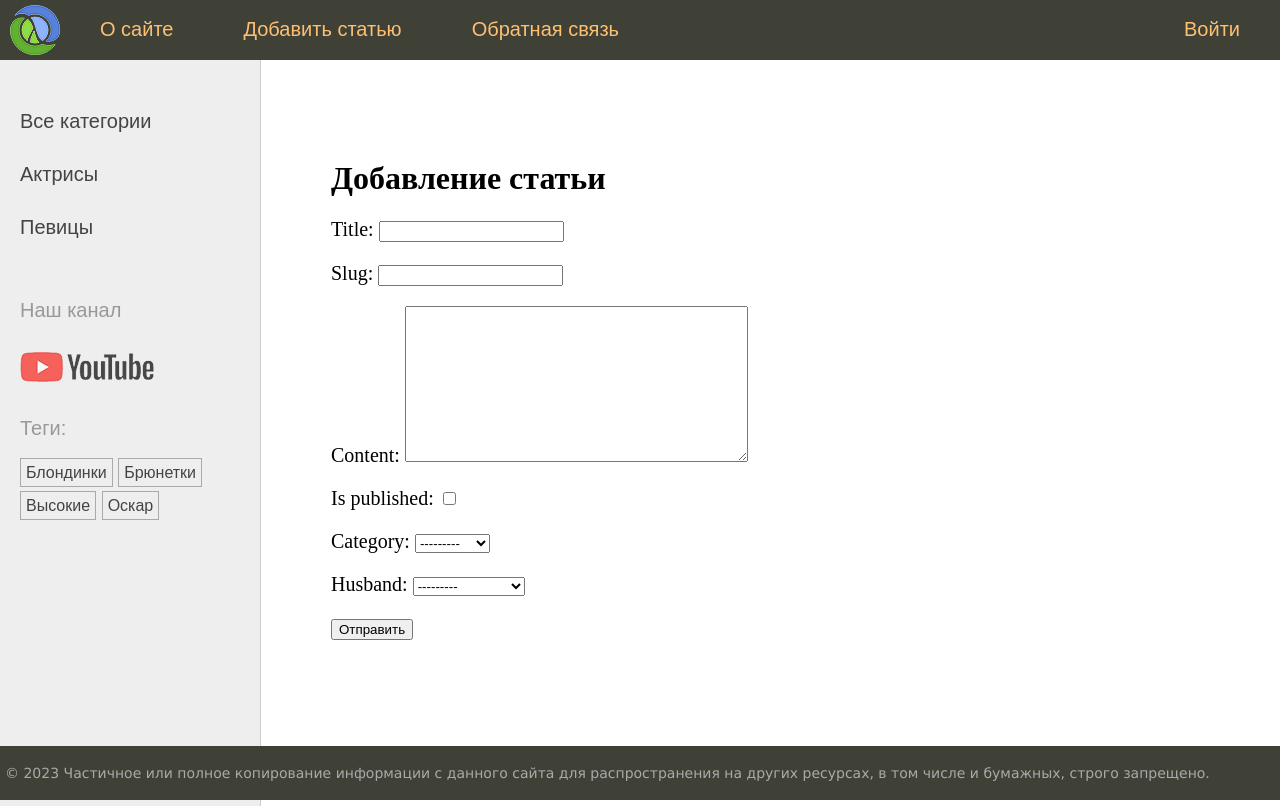
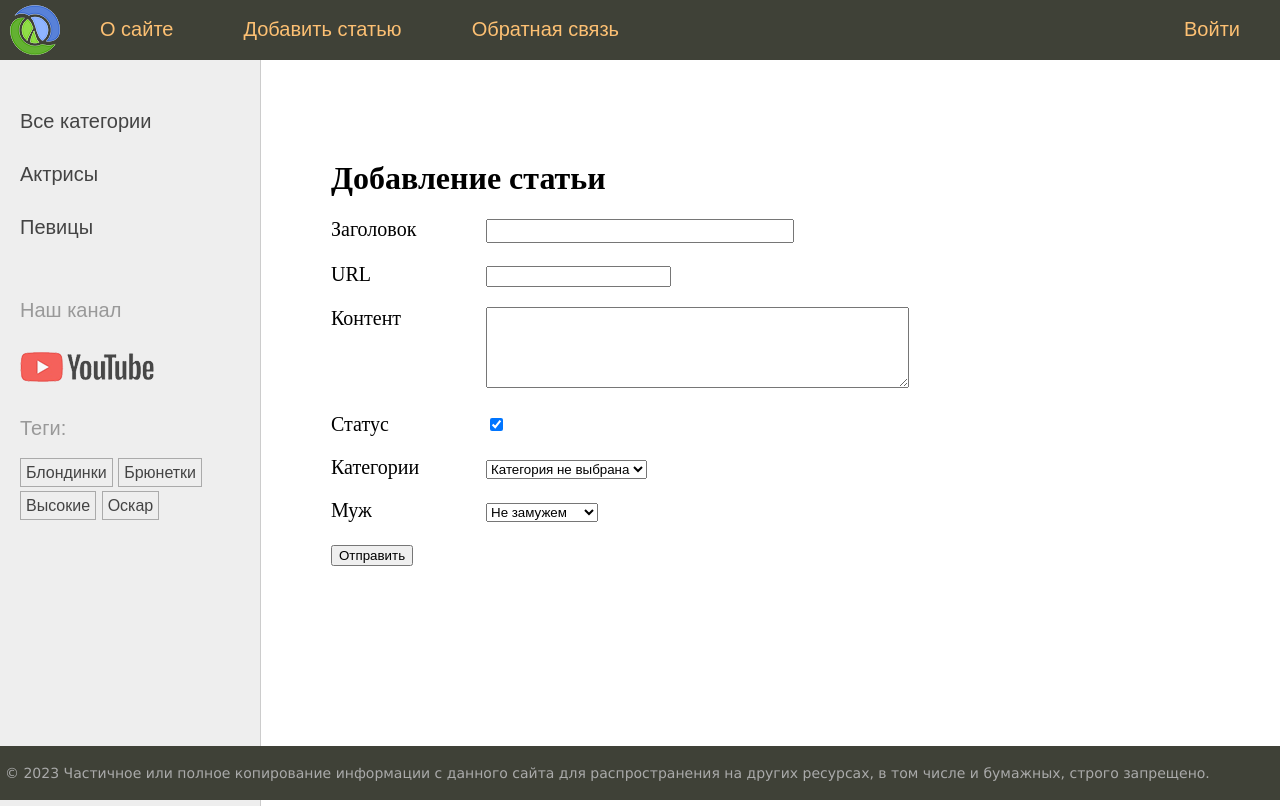
Before and after one commit to ShamaHamilton/sitewomen, a Django app: page /addpage/ in a window 1280 px wide. Run offline with Django 4.2, Linux system fonts and the light colour scheme; data comes from the database, SQL or seed files in the repository; both versions use the stored data as it was after the commit.

Commit message:
feat: Display form fields.

```diff
--- a/sitewomen/women/forms.py
+++ b/sitewomen/women/forms.py
@@ -2,10 +2,34 @@ from django import forms
 from .models import Category, Husband
 
 
-class AddPostForm(forms.Form):
-    title = forms.CharField(max_length=255)
-    slug = forms.SlugField(max_length=255)
-    content = forms.CharField(widget=forms.Textarea, required=False)
-    is_published = forms.BooleanField(required=False)
-    category = forms.ModelChoiceField(queryset=Category.objects.all())
-    husband = forms.ModelChoiceField(queryset=Husband.objects.all(), required=False)
+class AddPostForm(forms.Form):  # Форма, не связанная с моделью
+    title = forms.CharField(
+        max_length=255,
+        label='Заголовок',
+        widget=forms.TextInput(attrs={'class': 'form-input'})
+    )
+    slug = forms.SlugField(
+        max_length=255,
+        label='URL'
+    )
+    content = forms.CharField(
+        widget=forms.Textarea(attrs={'cols': 50, 'rows': 5}),
+        required=False,
+        label='Контент'
+    )
+    is_published = forms.BooleanField(
+        required=False,
+        initial=True,
+        label='Статус'
+    )
+    category = forms.ModelChoiceField(
+        queryset=Category.objects.all(),
+        empty_label='Категория не выбрана',
+        label='Категории'
+    )
+    husband = forms.ModelChoiceField(
+        queryset=Husband.objects.all(),
+        required=False,
+        empty_label='Не замужем',
+        label='Муж'
+    )
--- a/sitewomen/women/templates/women/addpage.html
+++ b/sitewomen/women/templates/women/addpage.html
@@ -4,7 +4,25 @@
 <h1>{{ title }}</h1>
 <form action="" method='POST'>
   {% csrf_token %}
-  {{ form.as_p }}
+
+  <div class='form-error'>{{ form.non_field_errors }}</div>
+
+  {% for field in form %}
+  <p>
+    <label class='form-label' for='{{ field.id_for_label }}'>{{ field.label }}</label>
+    {{ field }}
+  </p>
+  <div class='form-error'>{{ field.errors }}</div>
+  {% endfor %}
+
+  <!--
+    <p>
+    <label class='form-label' for='{{ form.title.id_for_label }}'>{{ form.title.label }}</label>
+    {{ form.title }}
+  </p>
+  <div class='form-error'>{{ form.title.errors }}</div>
+  -->
+
   <p><button type="submit">Отправить</button></p>
 </form>
 {% endblock %}
--- a/sitewomen/women/views.py
+++ b/sitewomen/women/views.py
@@ -53,7 +53,12 @@ def addpage(request: HttpRequest) -> HttpResponse:
     if request.method == 'POST':
         form = AddPostForm(request.POST)
         if form.is_valid():
-            print(form.cleaned_data)
+            # print(form.cleaned_data)
+            try:
+                Women.objects.create(**form.cleaned_data)
+                return redirect('home')
+            except:
+                form.add_error(None, 'Ошибка добавления поста')
     elif request.method == 'GET':
         form = AddPostForm()
 
```
Also changed, not shown: sitewomen/db.sqlite3.
